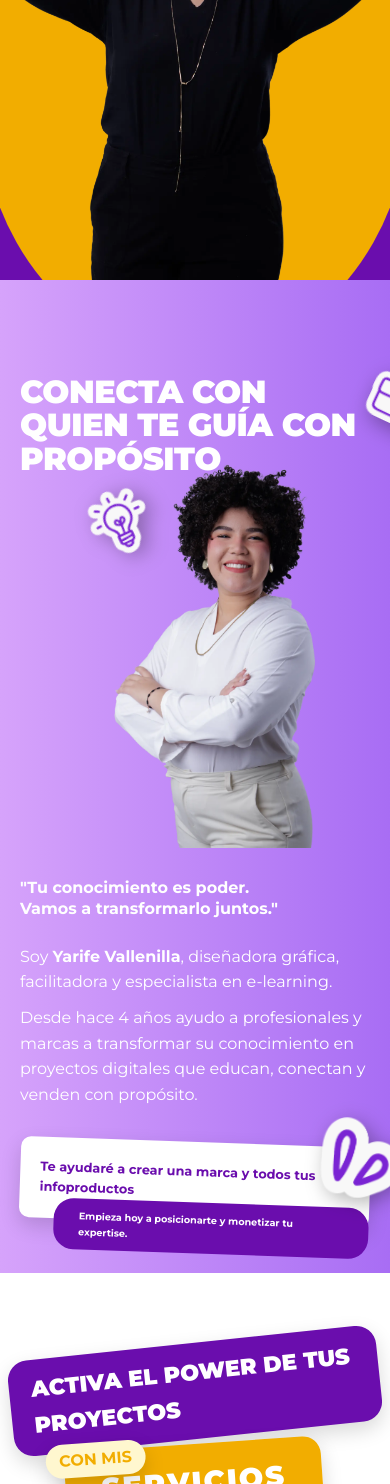
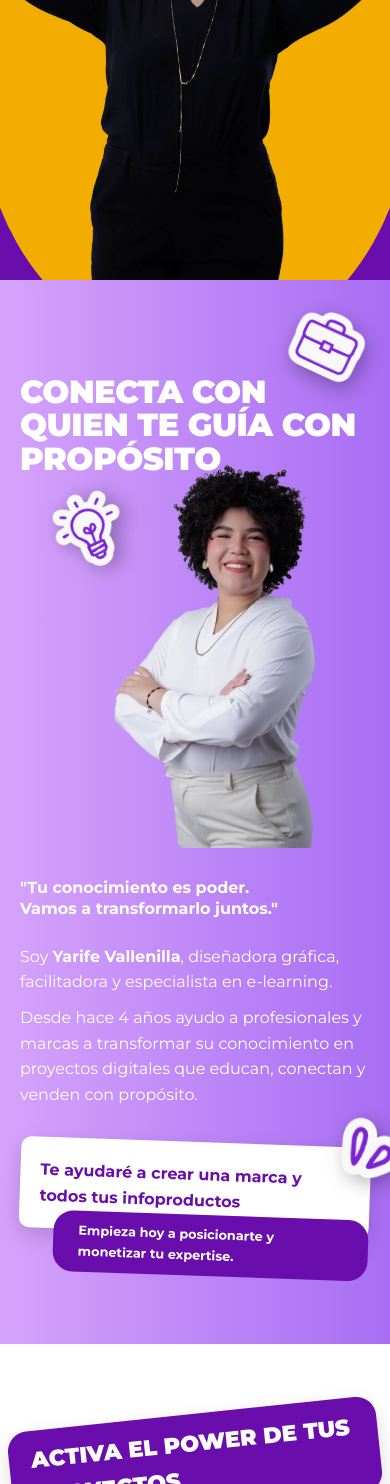
Before and after one commit to homi-ve/yarife-guaybo-landing, a React (Create React App) app: page / in a window 390 px wide. Shown: the part 653-2137 px from the top of the page. Built offline with nearby package versions, Linux system fonts and the light colour scheme.

Commit message:
enhace: v2

```diff
--- a/src/components/About/About.css
+++ b/src/components/About/About.css
@@ -114,7 +114,7 @@
   transform: rotate(2deg);
   margin-top: 35px;
   position: relative;
-  font-size: clamp(.8rem, 1.2vw, 1.1rem);
+  font-size: clamp(1rem, 1.2vw, 1.2rem);
 }
 
 .tip-container span {
@@ -126,7 +126,7 @@
   left: 10%;
   bottom:0;
   transform: translateY(60%);
-  font-size: clamp(.6rem, 1.2vw, .9rem);
+  font-size: clamp(.8rem, 1.2vw, 1rem);
 }
 
 .tip-container img {
@@ -152,12 +152,15 @@
 }
 
 @media (max-width: 992px) {
-  .about-grid { grid-template-columns: 1fr; gap: 20px; }
+  .about-grid { grid-template-columns: 1fr; gap: 20px;  margin: 60px 0;}
   .about-person {
     height: 600px;
   }
-  .about-person { height: 500px; margin-top: -100px; z-index: 2; align-self: flex-end; object-fit: contain; }
-
+  .about-person { height: 500px; margin-top: -50px; z-index: 2; align-self: flex-end; object-fit: contain; }
+  .bg-briefcase {
+    transform: translate(-10%,-100%) rotate(25deg);
+    top: 0;
+  }
 
 }
 
@@ -168,9 +171,29 @@
 }
 
 @media (max-width: 576px) {
+
   .about-person { height: 400px; margin-top: 0; }
-  .about-grid { padding: 0 20px; }
+  .about-grid { padding: 0 20px; margin: 60px 0;}
   .bg-bulb,.bg-briefcase {
+    width: 70px;
+  }
+
+  .bg-bulb {
+    left: 10%;
+  }
+  .tip-container span {
+    transform: translateY(70%);
+  }
+  .tip-container img {
+    width: 70px;
+  }
+}
+
+@media (max-width: 480px) {
+  .bg-bulb {
+
+  }
+  .tip-container img {
     width: 60px;
   }
 }
```
